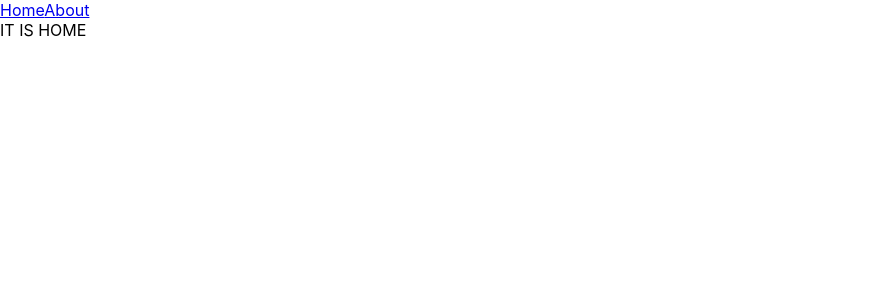
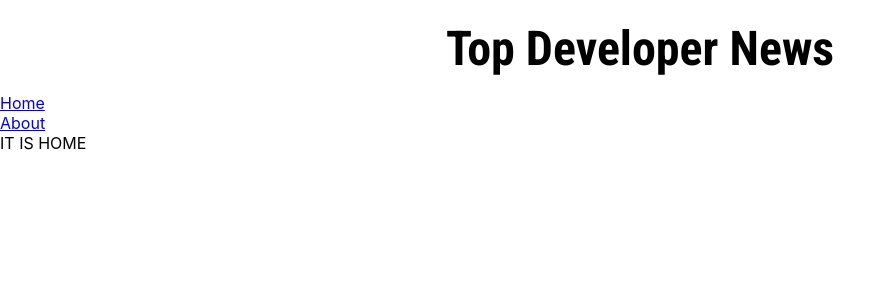
Before and after one commit to Kaowebdesign/topdevnews-react, a React (Create React App) app: page / in a window 1280 px wide. Shown: the top 300 px of the page, without its empty margins (0-895 px from the left). Built offline with nearby package versions, Linux system fonts and the light colour scheme.

Commit message:
upd header and add nav

```diff
--- a/public/index.html
+++ b/public/index.html
@@ -10,6 +10,7 @@
       content="Web site created using create-react-app"
     />
     <link rel="apple-touch-icon" href="%PUBLIC_URL%/logo192.png" />
+    <link href="https://fonts.googleapis.com/css2?family=Roboto+Condensed:wght@400;700&display=swap" rel="stylesheet">
     <!--
       manifest.json provides metadata used when your web app is installed on a
       user's mobile device or desktop. See https://developers.google.com/web/fundamentals/web-app-manifest/
--- a/src/App.css
+++ b/src/App.css
@@ -1,38 +1,13 @@
-.App {
-  text-align: center;
+@charset "utf-8";
+* {
+    margin: 0px;
+    padding: 0px;
+    border: 0px;
+    box-sizing: border-box;
 }
-
-.App-logo {
-  height: 40vmin;
-  pointer-events: none;
+html{
+    font-size: 16px;
 }
-
-@media (prefers-reduced-motion: no-preference) {
-  .App-logo {
-    animation: App-logo-spin infinite 20s linear;
-  }
+body {
+    min-width: 320px;
 }
-
-.App-header {
-  background-color: #282c34;
-  min-height: 100vh;
-  display: flex;
-  flex-direction: column;
-  align-items: center;
-  justify-content: center;
-  font-size: calc(10px + 2vmin);
-  color: white;
-}
-
-.App-link {
-  color: #61dafb;
-}
-
-@keyframes App-logo-spin {
-  from {
-    transform: rotate(0deg);
-  }
-  to {
-    transform: rotate(360deg);
-  }
-}
--- a/src/App.js
+++ b/src/App.js
@@ -2,10 +2,11 @@ import React from 'react';
 import PropTypes from 'prop-types'
 import { ConnectedRouter } from 'connected-react-router'
 import routes from './routes';
+import './App.css'
 
 const App = ({ history }) => {
   return (
-    <div className="App">
+    <div>
       <ConnectedRouter history={history}>
         { routes }
       </ConnectedRouter>
--- /dev/null
+++ b/src/assets/css/header.css
@@ -0,0 +1,11 @@
+.header__top{
+    padding: 20px 60px 16px;
+    text-align: center;
+}
+.header__title{
+    font-family: 'Roboto Condensed', sans-serif;
+    font-size: 48px;
+}
+.header__title:hover{
+    opacity: .8;
+}
--- a/src/components/Header.js
+++ /dev/null
@@ -1,13 +0,0 @@
-import React from 'react';
-import {Link} from "react-router-dom";
-
-const Header = () => (
-    <div>
-      <div>
-          <Link to="/">Home</Link>
-          <Link to="/about">About</Link>
-        </div>
-    </div>
-  )
-
-export default Header;
--- /dev/null
+++ b/src/components/Header.jsx
@@ -0,0 +1,14 @@
+import React from 'react';
+import Nav from './Nav';
+import '../assets/css/header.css';
+
+const Header = ({siteTitle}) => (
+    <header className="header">
+      <div className="header__top">
+        <h1 className="header__title">{siteTitle}</h1>
+      </div>
+      <Nav/>
+    </header>
+  );
+
+export default Header;
--- /dev/null
+++ b/src/components/Nav.jsx
@@ -0,0 +1,13 @@
+import React from 'react';
+import {Link} from "react-router-dom";
+
+const Nav = () => (
+    <nav className="nav">
+        <ul>
+          <li><Link to="/">Home</Link></li>
+          <li><Link to="/about">About</Link></li>
+        </ul>
+    </nav>
+);
+
+export default Nav;
--- a/src/routes/index.js
+++ b/src/routes/index.js
@@ -1,12 +1,12 @@
 import React from 'react';
 import { Route, Switch } from 'react-router';
-import Header from '../components/Header';
+import Header from '../components/Header.jsx';
 import Home from '../page/Home';
 import About from '../page/About';
 
 const routes = (
     <div>
-        <Header/>
+        <Header siteTitle="Top Developer News"/>
         <Switch>
             <Route exact path="/" component={Home} />
             <Route path="/about" component={About} />
```
